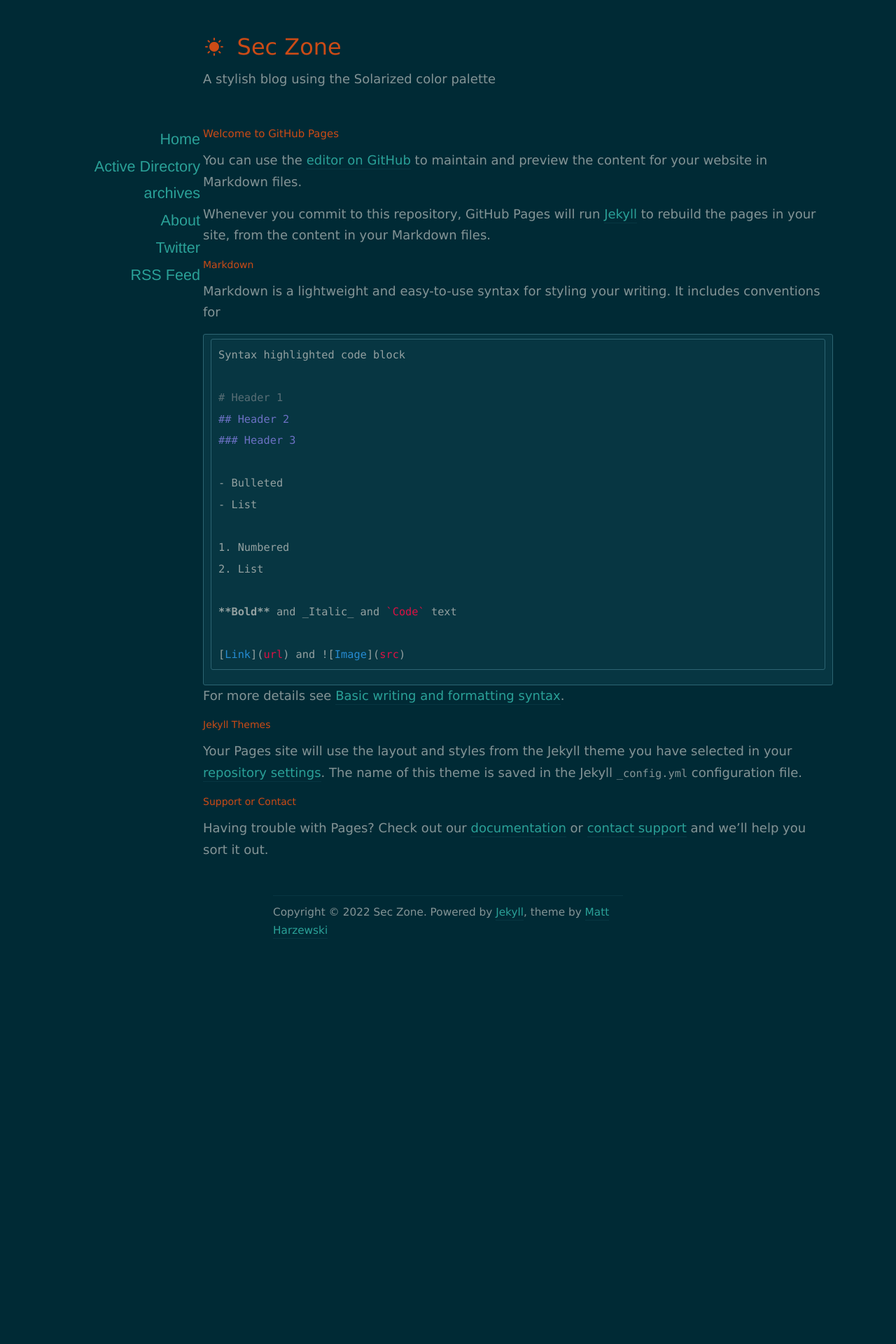
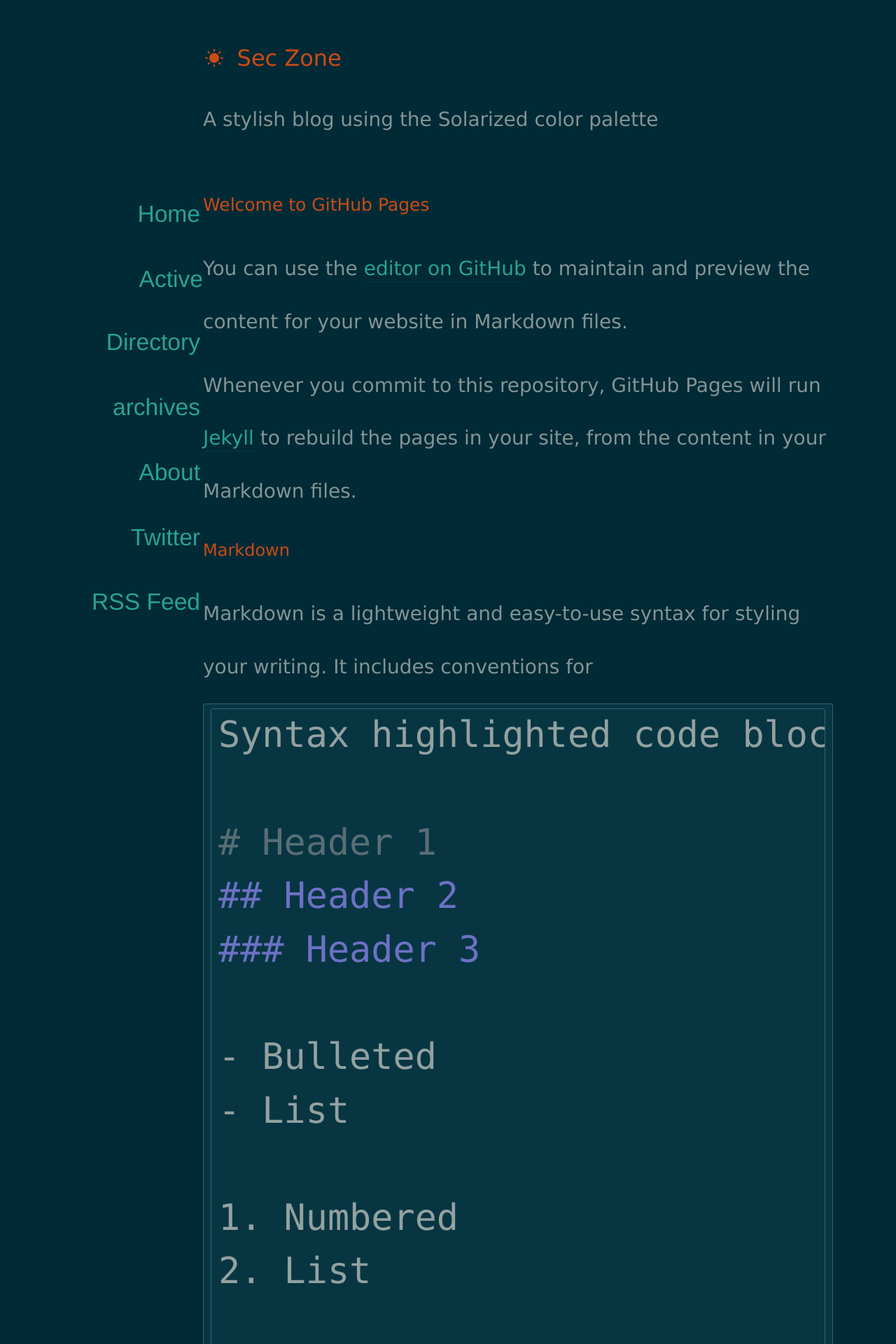
Before and after one commit to SecZone1/seczone1.github.io, a Jekyll site: the page built from index.md, in a window 1280 px wide. Shown: the top 1920 px of the page at 70% size. Built offline with Jekyll 4.4.1, drawn with Linux system fonts in a browser that asks for light colours; nearby versions of some CDN libraries; our own code applies the rules of GitHub Pages for plain Markdown files; the list of posts is cut into pages by our own code; before the commit the page ends 1362 px from its top, so only the background shows below that.

Commit message:
Update style.css

```diff
--- a/assets/css/style.css
+++ b/assets/css/style.css
@@ -33,8 +33,8 @@
 /*** Basics ***/
 body {
 	font-family: Verdana, serif;
-	font-size: 18px;
-	line-height: 1.7;
+	font-size: 28px;
+	line-height: 2.7;
 }
 
 a, a:active, a:visited {
@@ -57,7 +57,7 @@
 sub { vertical-align: sub; font-size: 0.85em; }
 
 code {
-    font: 0.85em Monaco, Courier, Monospace;
+    font: 1.85em Monaco, Courier, Monospace;
 }
 
 blockquote {
@@ -77,16 +77,16 @@
 
 
 h1 {
-	font-size: 17px;
-	margin: 0 0 10px 0;
+	font-size: 27px;
+	margin: 0 0 20px 0;
 }
 h2 {
-	font-size: 15px;
-	margin: 0 0 10px 0;
+	font-size: 25px;
+	margin: 0 0 20px 0;
 }
 h3 {
-	font-size: 14px;
-	margin: 0 0 10px 0;
+	font-size: 24px;
+	margin: 0 0 20px 0;
 }
 
 
@@ -110,7 +110,7 @@
 /*** Structure ***/
 #page {
 	width: 700px;
-	margin: 0 auto;
+	margin:  auto;
 	position: relative;
 }
 
@@ -120,7 +120,7 @@
 }
 #header h1 {
 	font-size: 32px;
-	margin-bottom: 4px;
+	margin-bottom: 7px;
 }
 #header h1 a {
 	border: none;
@@ -163,18 +163,18 @@
 
 /*** Posts ***/
 article {
-	margin-bottom: 40px;
+	margin-bottom: 60px;
 }
 
 article h1 {
-	font-size: 17px;
+	font-size: 27px;
 	margin: 0 0 10px 0;
 }
 article h1 a {
 	border: none;
 }
 article h1 a.anchor {
-	margin-left: 8px;
+	margin-left: 11px;
 }
 
 article img {
```
